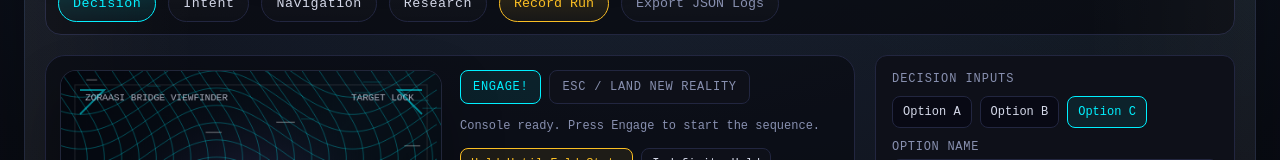
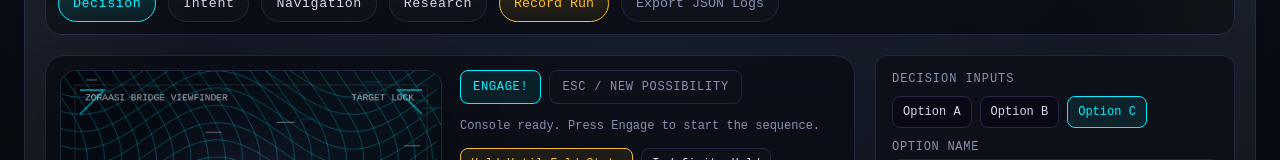
Before and after one commit to Cbaird26/fold-space-engine-phase-v, a Next.js app: page / in a window 1280 px wide. Shown: the part 574-734 px from the top of the page. Built offline with nearby package versions, Linux system fonts and the light colour scheme.

Commit message:
Rename landing state to new possibility

```diff
--- a/app/page.tsx
+++ b/app/page.tsx
@@ -867,7 +867,7 @@ export default function FoldEnginePage() {
             textAlign: "center",
           }}
         >
-          Landed New Reality
+          New Possibility
         </div>
       )}
       <div
@@ -1082,7 +1082,7 @@ export default function FoldEnginePage() {
                       letterSpacing: "0.06em",
                     }}
                   >
-                    ESC / LAND NEW REALITY
+                    ESC / NEW POSSIBILITY
                   </button>
                 </div>
 
```
